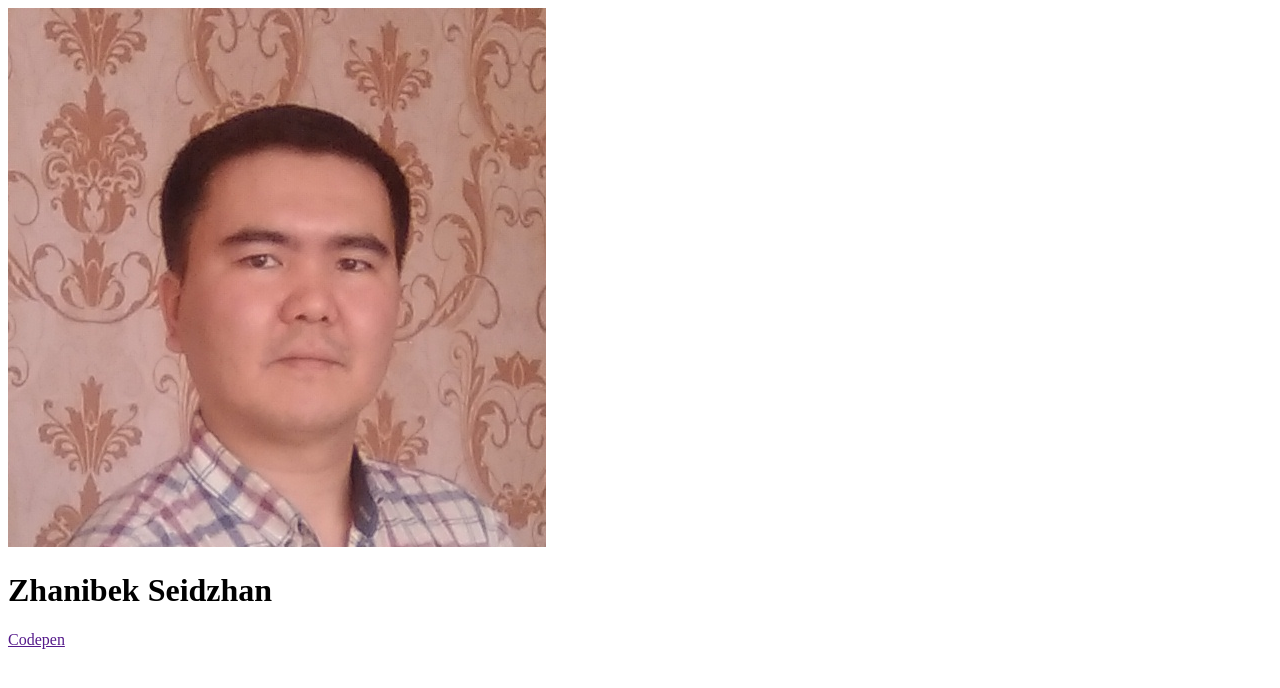
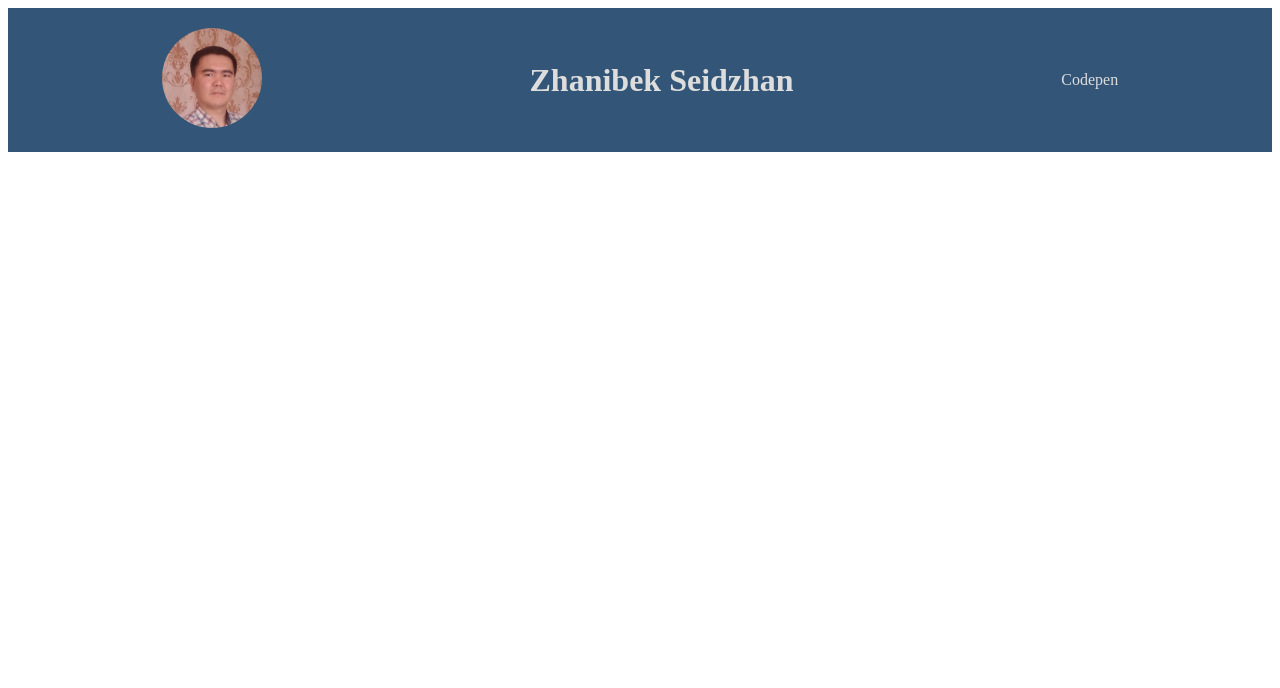
Before and after one commit to zhann1982/zhann1982.github.io, a plain HTML site: page index.html in a window 1280 px wide. Drawn offline with Linux system fonts and the light colour scheme.

Commit message:
changed html

```diff
--- a/index.html
+++ b/index.html
@@ -2,15 +2,15 @@
 <html lang="en">
 <head>
 	<meta charset="UTF-8">
-
+	<link rel="stylesheet" href="style.css">
 	<title>Hello</title>
 </head>
 <body>
 	<div class="root">
 		<div class="section header">
-			<div class="sub-header"><img src="img/avatar.png" alt="avatar"> </div>
-			<div class="sub-header"><h1>Zhanibek Seidzhan</h1></div>
-			<div class="sub-header"><a href="">Codepen</a></div>
+			<div class="sub-header s1"><img src="./img/avatar.png" alt="avatar"> </div>
+			<div class="sub-header s2"><h1>Zhanibek Seidzhan</h1></div>
+			<div class="sub-header s3"><a href="">Codepen</a></div>
 		</div>
 		<div class="section main"></div>
 		<div class="section footer"></div>
--- /dev/null
+++ b/style.css
@@ -0,0 +1,28 @@
+.header {
+	background-color: #357;
+	display: -webkit-flex;
+	display: -moz-flex;
+	display: -ms-flex;
+	display: -o-flex;
+	display: flex;
+	padding: 20px;
+	justify-content: space-around;
+	-ms-align-items: center;
+	align-items: center;
+}
+
+.s1 img{
+	width: 100px;
+	height: 100px;
+	border-radius: 50%;
+}
+
+.s2, .s3 {
+	text-align: center;
+	color: #ddd;
+}
+
+.s3 > a {
+	text-decoration: none;
+	color: #ddd;
+}
```
